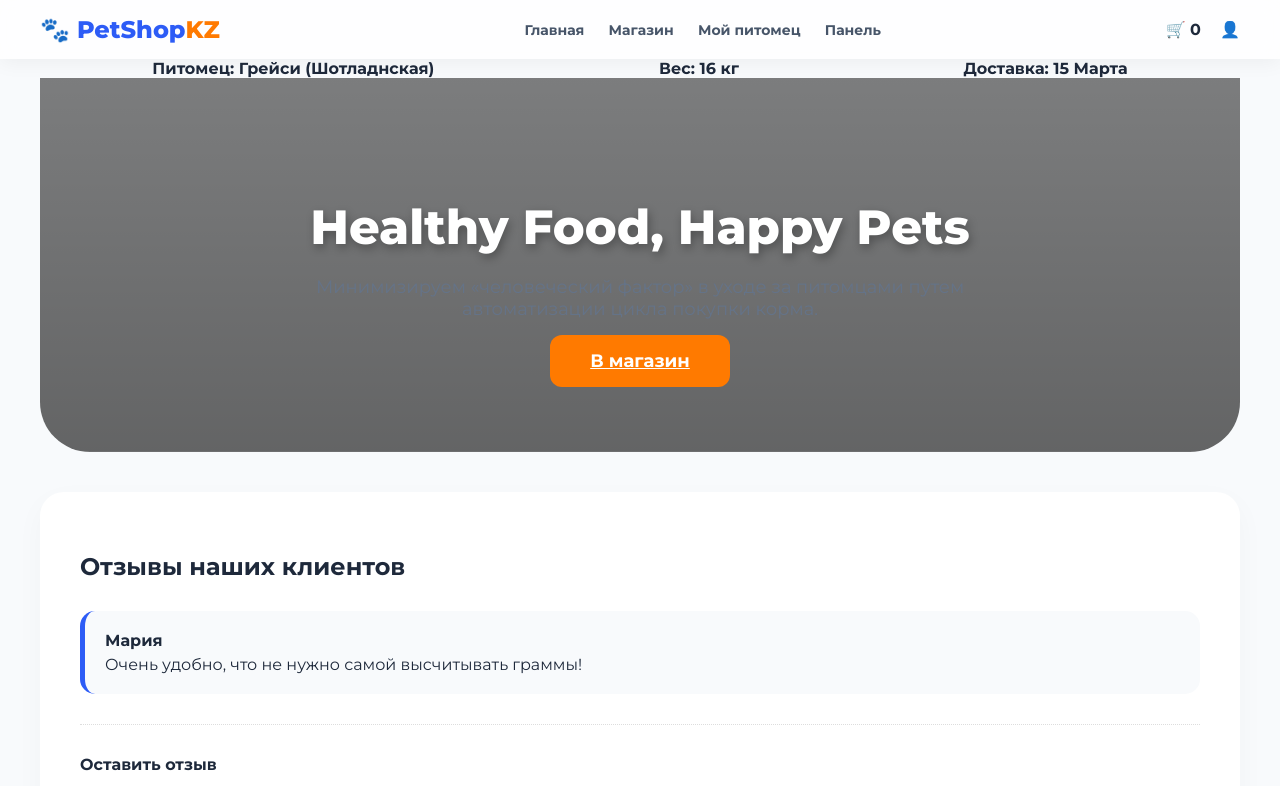
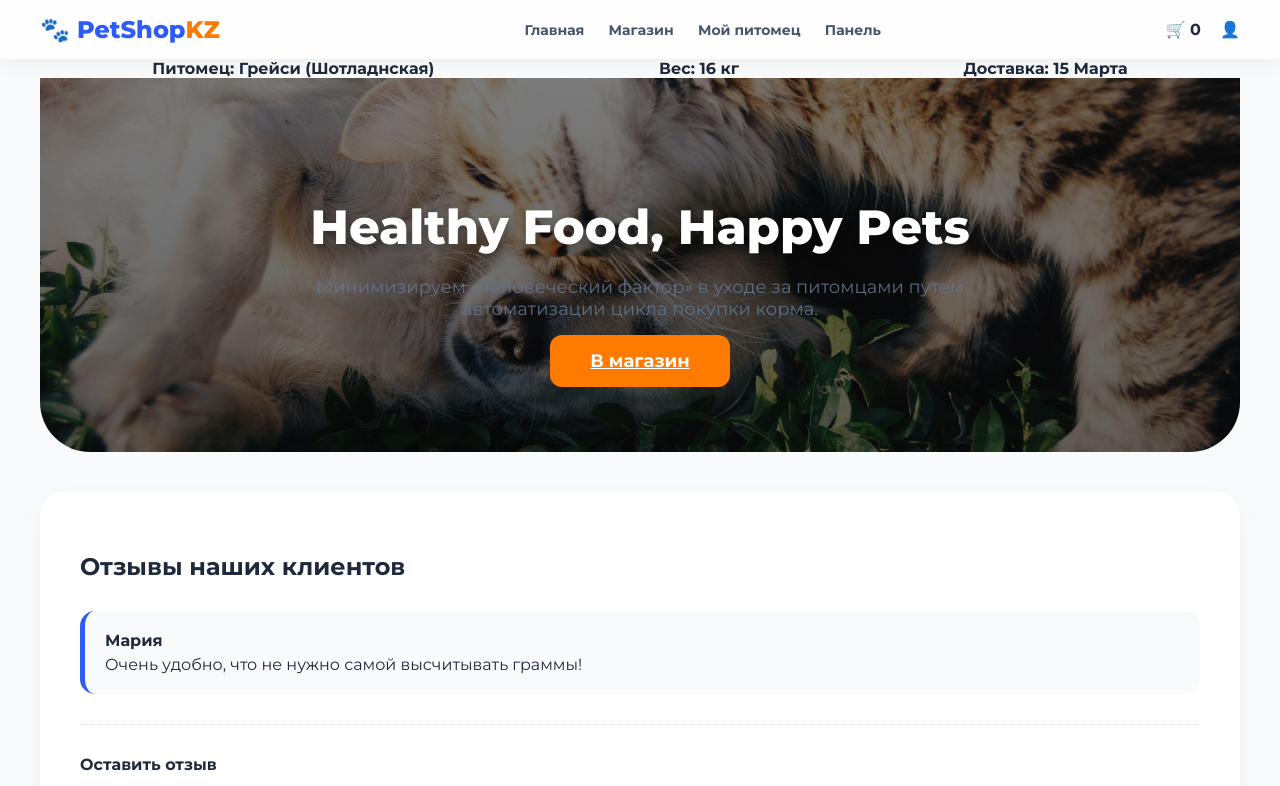
Before and after one commit to shard22/PetShop, a plain HTML site: page index.html in a window 1280 px wide. Shown: the top 786 px of the page. Drawn offline with Linux system fonts and the light colour scheme.

Commit message:
Update style.css

```diff
--- a/style.css
+++ b/style.css
@@ -48,7 +48,7 @@ body {
     /* --- ФОНОВАЯ КАРТИНКА --- */
     background-image:
         linear-gradient(rgba(0, 0, 0, 0.5), rgba(0, 0, 0, 0.6)), /* Слой затемнения */
-        url('images/pet-bg.jpg'); /* Твоя картинка */
+        url('images/phon.jpg'); /* Твоя картинка */
 
     background-size: cover;      /* Растягиваем на всю ширину */
     background-position: center;  /* Центрируем фото */
```
